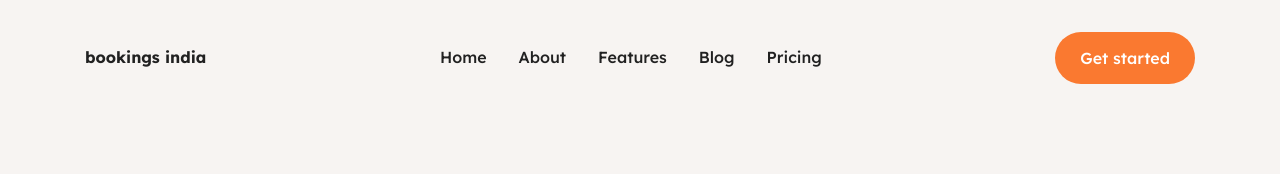
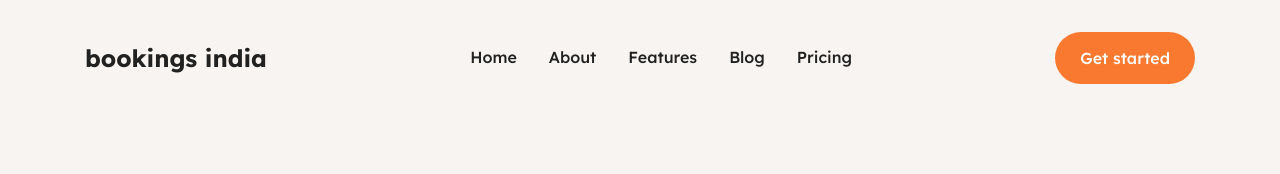
Before and after one commit to vishnuvv1990/vishnuvv1990.github.io, a plain HTML site: page t1/index.html in a window 1280 px wide. Shown: the top 174 px of the page. Drawn offline with Linux system fonts and the light colour scheme.

Commit message:
Update index.html

```diff
--- a/t1/index.html
+++ b/t1/index.html
@@ -47,7 +47,7 @@
       <div class="home-container">
         <div class="navbar-navbar-container">
           <header data-role="Header" class="navigation-container">
-            <div> <b>bookings india </b></div>
+            <div> <h2>bookings india </h2></div>
             <div class="navbar-nav">
               <nav
                 class="navigation-links-nav navigation-links-root-class-name10"
```
